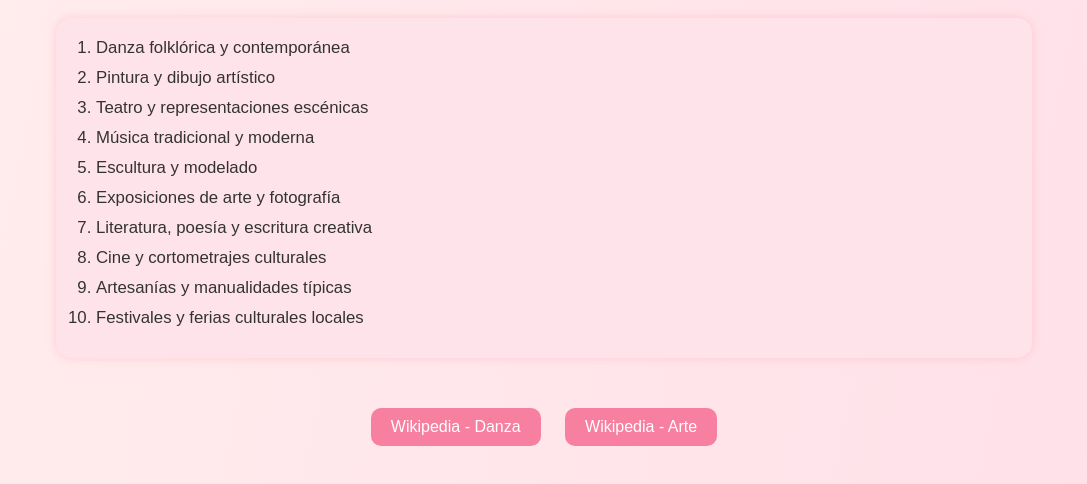
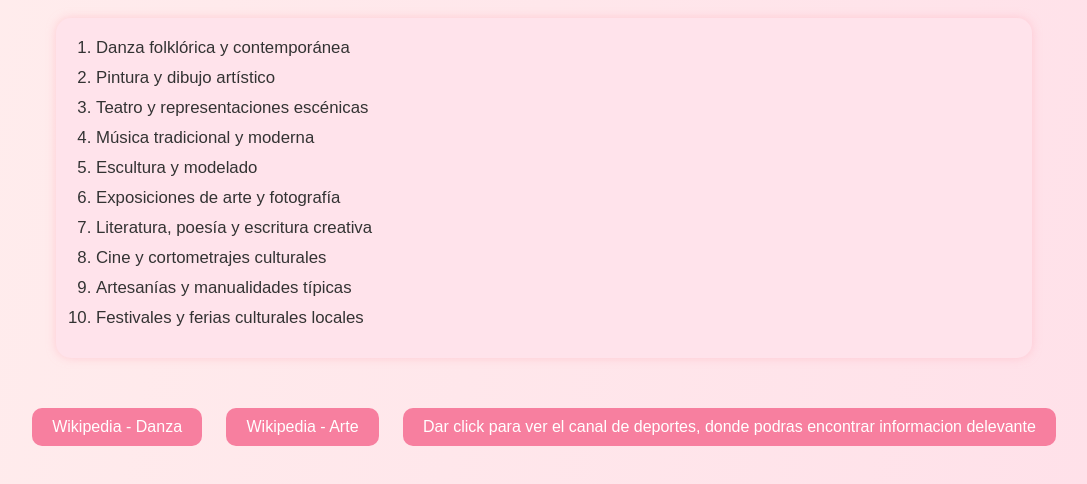
Before and after one commit to reynita1btgonzanlez-jpg/Examen_Github_MARCIAL_GONZALEZ, a plain HTML site: page paginas/cultura1.html in a window 1280 px wide. Shown: the part 5596-6080 px from the top of the page, without its empty margins (96-1183 px from the left). Drawn offline with Linux system fonts and the light colour scheme; files that its build step writes are made by us from their sources.

Commit message:
gonzalez-reyna-#10commit-links

```diff
--- a/paginas/cultura1.html
+++ b/paginas/cultura1.html
@@ -202,6 +202,5 @@
     <div class="links">
         <a href="https://es.wikipedia.org/wiki/Danza">Wikipedia - Danza</a>
         <a href="https://es.wikipedia.org/wiki/Arte">Wikipedia - Arte</a>
-    </div>
-</body>
+        <a href="deporte1.html">Dar click para ver el canal de deportes, donde podras encontrar informacion delevante</a>
 </html>
```
Also changed, not shown: 1 other file.
